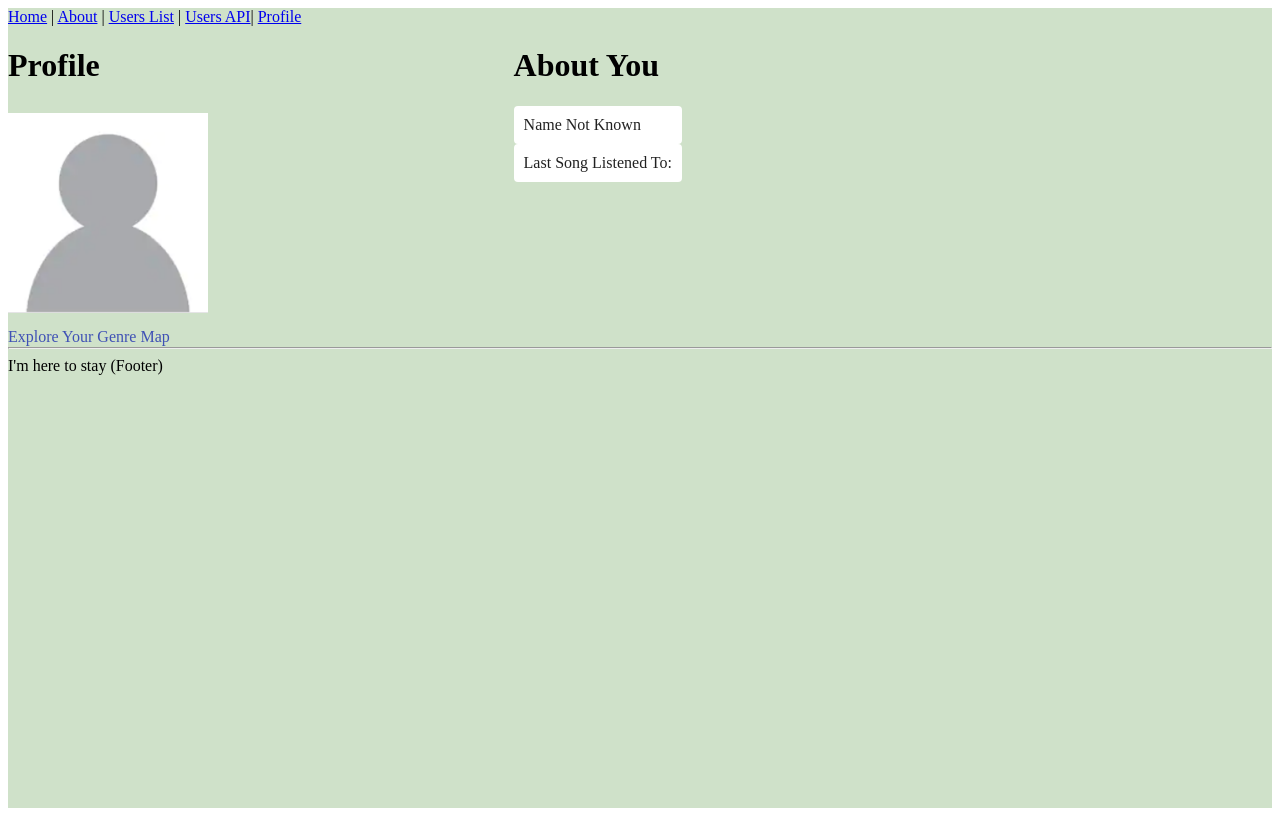
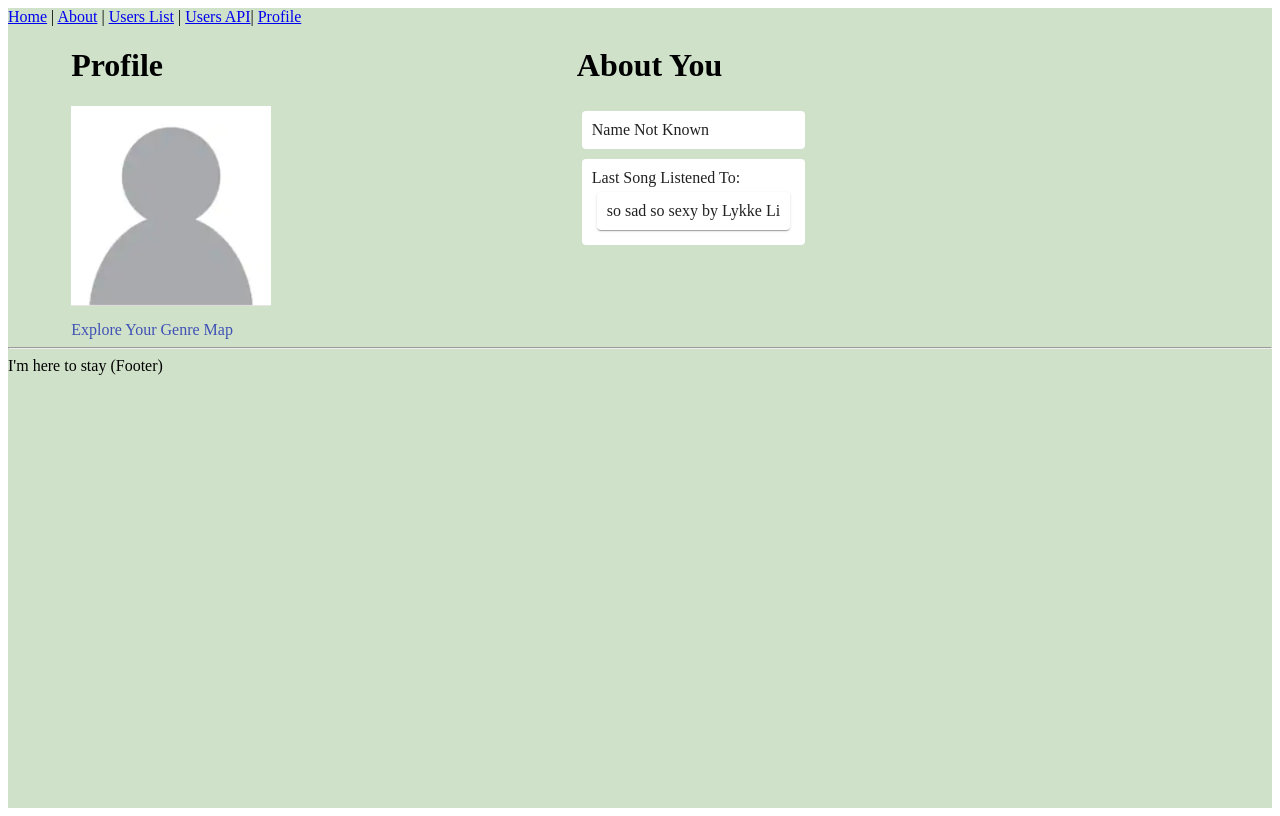
Before and after one commit to chanthamoney/jukebox, a Next.js app: page /profile in a window 1280 px wide. Built offline with nearby package versions, Linux system fonts and the light colour scheme.

Commit message:
stub for last song listened to

```diff
--- a/src/pages/profile.tsx
+++ b/src/pages/profile.tsx
@@ -6,15 +6,17 @@ const useStyles = makeStyles(() => ({
   root: {
     height: "100vh",
     backgroundColor: "#CFE1C9",
+    backgroundSize: "100% 100%",
   },
   pageContainer: {
     display: "flex",
     flexDirection: "row",
   },
   columnOne: {
-    justifyContent: "center",
     display: "flex",
     flexDirection: "column",
+    justifyContent: "flex-start",
+    paddingLeft: "5%",
     flexWrap: "nowrap",
     width: "40%",
   },
@@ -23,7 +25,6 @@ const useStyles = makeStyles(() => ({
     width: "200px",
     height: "200px",
   },
-
   link: {
     height: "2%",
     paddingTop: "3%",
@@ -35,6 +36,7 @@ const useStyles = makeStyles(() => ({
   },
   info: {
     padding: "10px",
+    margin: "5px",
   },
 }));
 
@@ -49,6 +51,11 @@ const ProfilePage = ({ userName }: ProfileProps) => {
     // axios.get profile pic
     const profilePic = userName ? "" : "./defaultProfile.png";
     return profilePic;
+  }
+
+  function stubForApiCallToSpotify(userName: string | undefined) {
+    // axios.get song stuff
+    return "so sad so sexy by Lykke Li";
   }
 
   return (
@@ -80,6 +87,9 @@ const ProfilePage = ({ userName }: ProfileProps) => {
             </Paper>
             <Paper className={styles.info} elevation={0}>
               Last Song Listened To:{" "}
+              <Paper className={styles.info}>
+                {stubForApiCallToSpotify(userName)}
+              </Paper>
             </Paper>
           </div>
         </div>
```
